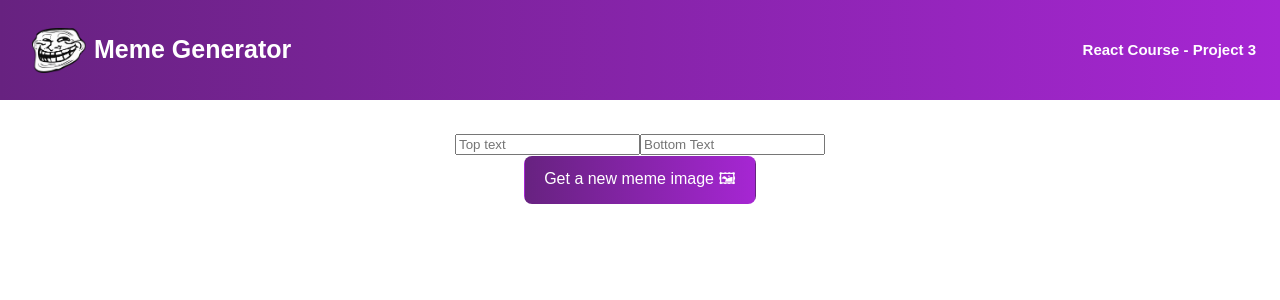
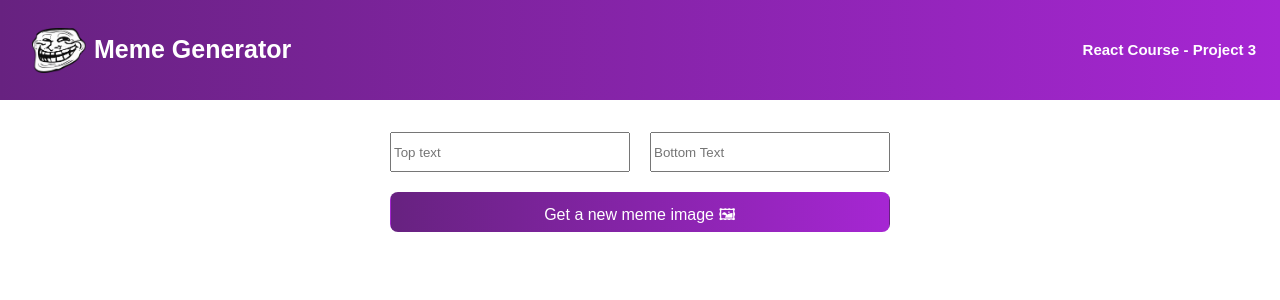
Before and after one commit to JoyMih/Meme-Generator, a React (Vite) app: page / in a window 1280 px wide. Shown: the top 300 px of the page. Built offline with nearby package versions, Linux system fonts and the light colour scheme.

Commit message:
adjusted css grid for Meme/main component

```diff
--- a/src/App.css
+++ b/src/App.css
@@ -49,10 +49,20 @@ main {
 }
 
 .form {
-  display: flex;
+  display: grid;
+  grid-template: 40px 40px / 1fr 1fr;
+  gap: 20px;
+  min-width: 500px;
+  margin: auto;
+
+  /* display: flex;
   align-items: center;
   flex-direction: column;
-  max-width: 400px;
+  max-width: 400px; */
+}
+
+.form-btn {
+  grid-column: 1 / -1;
 }
 
 /* .logo {
--- a/src/Components/Meme.jsx
+++ b/src/Components/Meme.jsx
@@ -2,10 +2,10 @@ function Meme() {
     return (
         <main>
             <form className="form">
-                <div className="text-areas">
+                {/* <div className="text-areas"> */}
                     <input type="text" placeholder="Top text" className="form-input" />
                     <input type="text" placeholder="Bottom Text" className="form-input" />
-                </div>
+                {/* </div> */}
                 <button className="form-btn">
                     Get a new meme image 🖼
                 </button>
```
